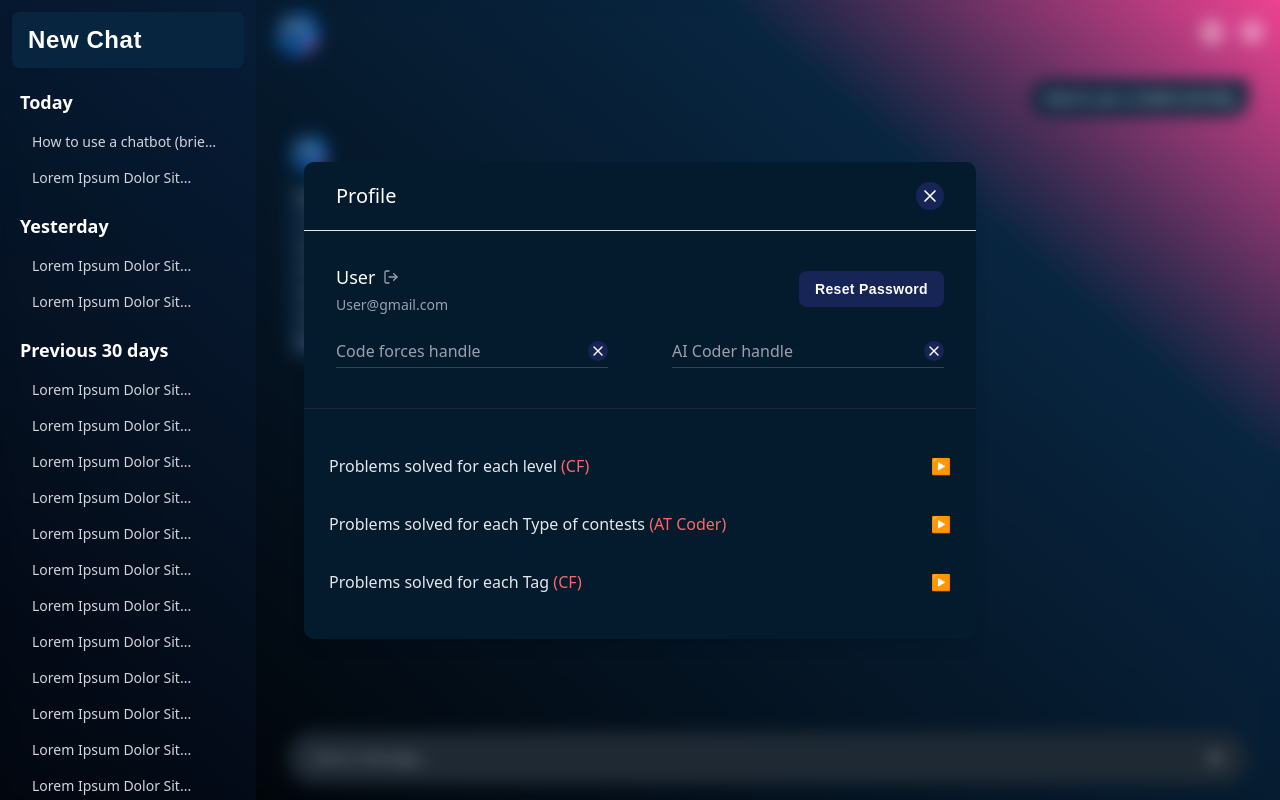
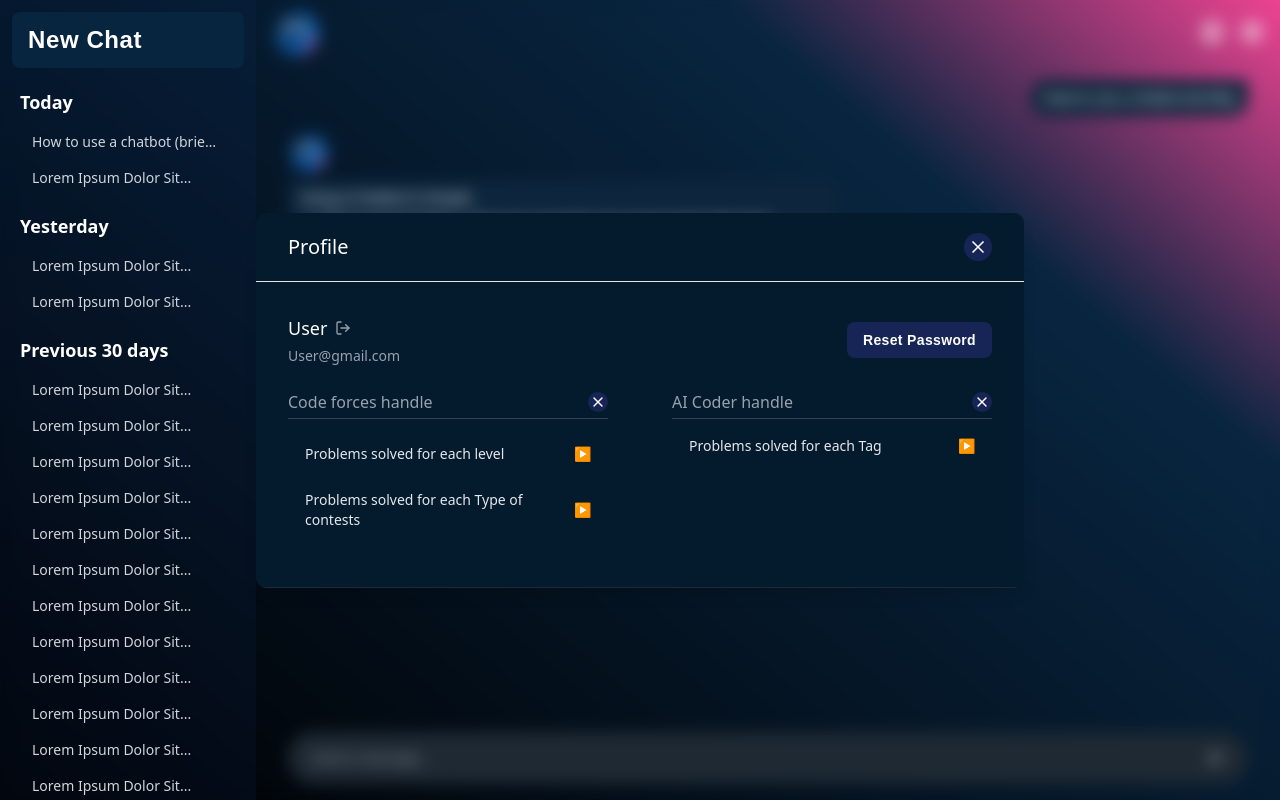
Before and after one commit to PSA-Orgranization/FrontEnd, a Next.js app: page /chat in a window 1280 px wide. Both pictures are taken after a click on the icon 1212 px from the left and 32 px from the top of the page. Built offline with nearby package versions, Linux system fonts and the light colour scheme; a web font is replaced by a local one.

Commit message:
Edit style in ProfileCard

```diff
--- a/src/components/ProblemsContestCard.jsx
+++ b/src/components/ProblemsContestCard.jsx
@@ -66,7 +66,7 @@ export default function ProblemsContestCard({ isOpen, onClose }) {
               <h3 className="text-white text-md mb-3 md:mb-4">
                 {contest.name}
               </h3>
-              <div className="grid grid-cols-2 sm:grid-cols-3 md:grid-cols-4 gap-x-4 gap-y-2 md:gap-x-8">
+              <div className="grid grid-cols-1 sm:grid-cols-3 md:grid-cols-4 gap-x-4 gap-y-2 md:gap-x-8">
                 {contest.problems.map((problem) => (
                   <div
                     key={problem}
--- a/src/components/ProblemsLevelCard.jsx
+++ b/src/components/ProblemsLevelCard.jsx
@@ -7,7 +7,6 @@ export default function ProblemsLevelCard({ isOpen, onClose, title }) {
 
   // Sample data for problems solved by level
   const levelData = {
-    // First column
     800: 5,
     900: 3,
     1000: 7,
@@ -18,7 +17,6 @@ export default function ProblemsLevelCard({ isOpen, onClose, title }) {
     1500: 6,
     1600: 2,
     1700: 4,
-    // Second column
     1800: 3,
     1900: 2,
     2000: 1,
@@ -29,7 +27,6 @@ export default function ProblemsLevelCard({ isOpen, onClose, title }) {
     2500: 0,
     2600: 3,
     2700: 1,
-    // Third column
     2800: 2,
     2900: 0,
     3000: 1,
@@ -43,16 +40,17 @@ export default function ProblemsLevelCard({ isOpen, onClose, title }) {
   // Function to render the levels in columns
   const renderLevels = () => {
     const levels = Object.keys(levelData);
-    const itemsPerColumn = Math.ceil(levels.length / 3);
+    const itemsPerColumn = Math.ceil(levels.length / 4);
 
     const columns = [
       levels.slice(0, itemsPerColumn),
       levels.slice(itemsPerColumn, itemsPerColumn * 2),
-      levels.slice(itemsPerColumn * 2),
+      levels.slice(itemsPerColumn * 2, itemsPerColumn * 3),
+      levels.slice(itemsPerColumn * 3),
     ];
 
     return (
-      <div className="grid grid-cols-1 sm:grid-cols-2 md:grid-cols-3 gap-3 md:gap-6">
+      <div className="grid grid-cols-1 sm:grid-cols-2 md:grid-cols-4 gap-3 md:gap-6">
         {columns.map((column, colIndex) => (
           <div key={colIndex} className="space-y-2 md:space-y-3">
             {column.map((level) => (
@@ -73,7 +71,7 @@ export default function ProblemsLevelCard({ isOpen, onClose, title }) {
 
   return (
     <div className="fixed inset-0 flex items-center justify-center z-50">
-      <div className="bg-[#041B2D] w-full h-full md:h-auto md:max-h-[90vh] md:max-w-2xl md:rounded-lg shadow-lg overflow-y-auto">
+      <div className="bg-[#041B2D] w-full h-full md:h-auto md:max-h-[90vh] md:max-w-3xl md:rounded-lg overflow-y-auto">
         {/* Header - made sticky for mobile scrolling */}
         <div className="flex justify-between items-center px-4 py-3 border-b border-gray-700 sticky top-0 bg-[#041B2D] z-10">
           <div className="flex items-center">
--- a/src/components/ProfileCard.jsx
+++ b/src/components/ProfileCard.jsx
@@ -38,9 +38,9 @@ export default function ProfileCard({ isOpen, onClose, user }) {
       />
 
       <div className="fixed inset-0 backdrop-blur-sm flex items-center justify-center z-10">
-        <div className="bg-[#041B2D] w-full h-full md:h-auto md:max-h-[90vh] md:max-w-2xl md:rounded-lg shadow-lg overflow-y-auto">
+        <div className="bg-[#041B2D] w-full h-full md:h-auto md:max-h-[90vh] md:max-w-3xl md:rounded-lg shadow-lg overflow-y-auto">
           {/* Header */}
-          <div className="flex justify-between items-center  px-4 md:px-8 py-5 border-b border-white-800 sticky top-0  z-10">
+          <div className="flex justify-between items-center  px-4 md:px-8 py-5 border-b border-white-400 sticky top-0  z-10">
             <h2 className="text-xl font-medium text-white">Profile</h2>
             <Button onClick={onClose} className="text-gray-400 p-1">
               <X size={20} />
@@ -70,12 +70,39 @@ export default function ProfileCard({ isOpen, onClose, user }) {
             {/* Handles */}
             <div className="grid grid-cols-1 md:grid-cols-2 gap-4 md:gap-16">
               <div>
-                <div className="mb-4 md:mb-2 relative">
-                  <div className="flex items-center justify-between border-b border-gray-700 pb-1">
+                <div className="mb-4 md:mb-4 relative">
+                  <div className="flex items-center justify-between border-b border-gray-700 mb-4 pb-1">
                     <span className="text-gray-400">Code forces handle</span>
                     <Button className="text-gray-400 p-0.5">
                       <X size={16} />
                     </Button>
+                  </div>
+                  <div
+                    className="flex text-sm items-center text-white cursor-pointer my-2 transition-all duration-200
+               hover:bg-blue-800/50 hover:shadow-md rounded-lg py-2 px-4 mx-0
+               border border-transparent hover:border-blue-500/30"
+                    onClick={() => setLevelModalOpen(true)}
+                  >
+                    <span className="text-gray-200 group-hover:text-white">
+                      Problems solved for each level{" "}
+                    </span>
+                    <span className="ml-auto text-blue-400 group-hover:text-white">
+                      ▶
+                    </span>
+                  </div>
+
+                  <div
+                    className="flex text-sm items-center text-white cursor-pointer transition-all duration-200
+               hover:bg-blue-800/50 hover:shadow-md rounded-lg py-2 px-4 mx-0
+               border border-transparent hover:border-blue-500/30"
+                    onClick={() => setProblemsModalOpen(true)}
+                  >
+                    <span className="text-gray-200 group-hover:text-white">
+                      Problems solved for each Type of contests{" "}
+                    </span>
+                    <span className="ml-auto text-blue-400 group-hover:text-white">
+                      ▶
+                    </span>
                   </div>
                 </div>
               </div>
@@ -88,50 +115,14 @@ export default function ProfileCard({ isOpen, onClose, user }) {
                       <X size={16} />
                     </Button>
                   </div>
-                </div>
-              </div>
-            </div>
-          </div>
-
-          {/* Statistics */}
-          <div className="my-4 md:my-8 space-y-2 px-2 md:px-0">
                   <div
-              className="flex items-center text-white cursor-pointer transition-all duration-200
-               hover:bg-blue-800/50 hover:shadow-md rounded-lg py-3 px-4 mx-0 md:mx-2
-               border border-transparent hover:border-blue-500/30"
-              onClick={() => setLevelModalOpen(true)}
-            >
-              <span className="text-gray-200 group-hover:text-white">
-                Problems solved for each level{" "}
-                <span className="text-red-400">(CF)</span>
-              </span>
-              <span className="ml-auto text-blue-400 group-hover:text-white">
-                ▶
-              </span>
-            </div>
-            <div
-              className="flex items-center text-white cursor-pointer transition-all duration-200
-               hover:bg-blue-800/50 hover:shadow-md rounded-lg py-3 px-4 mx-0 md:mx-2
-               border border-transparent hover:border-blue-500/30"
-              onClick={() => setProblemsModalOpen(true)}
-            >
-              <span className="text-gray-200 group-hover:text-white">
-                Problems solved for each Type of contests{" "}
-                <span className="text-red-400">(AT Coder)</span>
-              </span>
-              <span className="ml-auto text-blue-400 group-hover:text-white">
-                ▶
-              </span>
-            </div>
-            <div
-              className="flex items-center text-white cursor-pointer transition-all duration-200
-               hover:bg-blue-800/50 hover:shadow-md rounded-lg py-3 px-4 mx-0 md:mx-2
+                    className="flex  text-sm items-center text-white cursor-pointer transition-all my-2 duration-200
+               hover:bg-blue-800/50 hover:shadow-md rounded-lg py-2 px-4 mx-0
                border border-transparent hover:border-blue-500/30"
                     onClick={() => setTagModalOpen(true)}
                   >
                     <span className="text-gray-200 group-hover:text-white">
                       Problems solved for each Tag{" "}
-                <span className="text-red-400">(CF)</span>
                     </span>
                     <span className="ml-auto text-blue-400 group-hover:text-white">
                       ▶
@@ -140,6 +131,9 @@ export default function ProfileCard({ isOpen, onClose, user }) {
                 </div>
               </div>
             </div>
+          </div>
+        </div>
+      </div>
     </>
   );
 }
```
Lines whose indentation alone changed are shown as unchanged.
